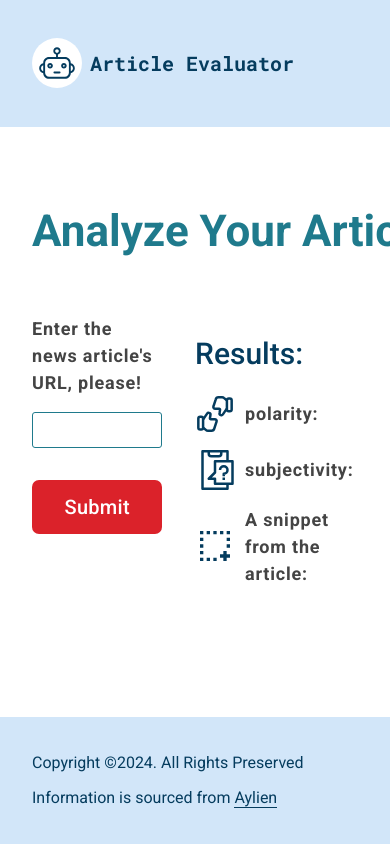
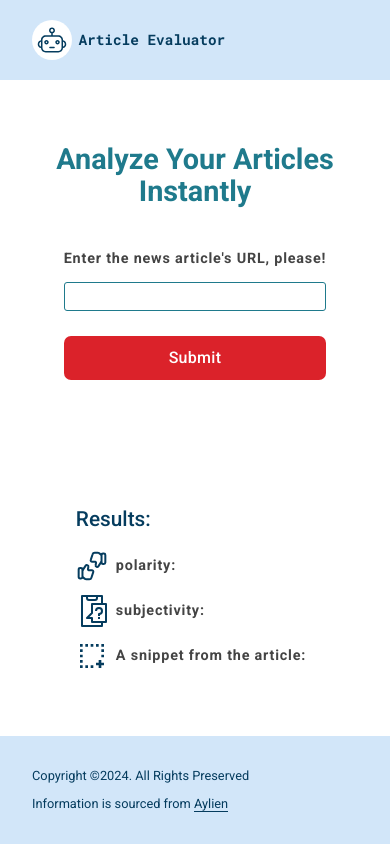
Before and after one commit to nabdelfattah/article-evaluator, a website built with webpack: page src/client/views/index.html in a window 390 px wide. Built offline with nearby package versions, Linux system fonts and the light colour scheme.

Commit message:
Implement responsive styles

```diff
--- a/src/client/styles/_form.scss
+++ b/src/client/styles/_form.scss
@@ -4,6 +4,7 @@
   flex-direction: column;
   gap: 1.6rem;
   width: 80%;
+  margin-bottom: 11rem;
 }
 
 .label {
--- a/src/client/styles/_general.scss
+++ b/src/client/styles/_general.scss
@@ -32,6 +32,7 @@ $timing-animation: 0.3s;
 }
 
 html {
+  height: 100%;
   font-size: 62.5%;
   overflow-x: hidden;
   scroll-behavior: smooth;
@@ -39,6 +40,7 @@ html {
 }
 
 body {
+  height: 100%;
   font-family: $font-family-default;
   color: $color-black;
   font-size: 1.6rem;
@@ -94,7 +96,7 @@ button {
   font-family: $font-family-default;
   color: $color-primary;
   white-space: nowrap;
-  position: relative;
+  translate: 0 -2rem;
 }
 
 .heading-secondary {
--- a/src/client/styles/_main.scss
+++ b/src/client/styles/_main.scss
@@ -1,14 +1,14 @@
 @use "./general" as *;
 
 .main {
-  padding-top: 8rem;
+  height: 70vh;
   display: grid;
   grid-template-columns: 50% 50%;
-  height: 70vh;
+  align-items: center;
+  padding-top: 8rem;
 }
 
 .section-data {
-  align-self: center;
   transition: all 0.6s;
 }
 
--- /dev/null
+++ b/src/client/styles/_queries.scss
@@ -0,0 +1,52 @@
+/* BELOW 1200px (Landscape Tablets) */
+@media (max-width: 75em) {
+  html {
+    font-size: 56.25%;
+  }
+}
+
+/* BELOW 944px (Tablets) */
+@media (max-width: 59em) {
+  html {
+    font-size: 50%;
+  }
+  body {
+    display: flex;
+    flex-direction: column;
+    min-height: 100vh;
+  }
+  .container {
+    padding: 0 4rem;
+  }
+  .header {
+    height: 10rem;
+  }
+  .main {
+    flex: 1;
+    min-height: 0;
+    grid-template-columns: 1fr;
+    justify-items: center;
+  }
+  .footer {
+    height: auto;
+    padding: 4rem 0;
+  }
+  .logo-text {
+    font-size: 1.8rem;
+  }
+  .heading-primary {
+    font-size: 3.6rem;
+    margin-bottom: 5rem;
+    color: #1f7a8c;
+    white-space: initial;
+    translate: 0 0;
+    text-align: center;
+  }
+  .heading-secondary {
+    font-size: 2.6rem;
+  }
+  .form {
+    margin: 0 auto;
+    width: fit-content;
+  }
+}
--- a/src/client/styles/styles.scss
+++ b/src/client/styles/styles.scss
@@ -3,3 +3,4 @@
 @use "./main";
 @use "./form";
 @use "./footer";
+@use "./queries";
```
